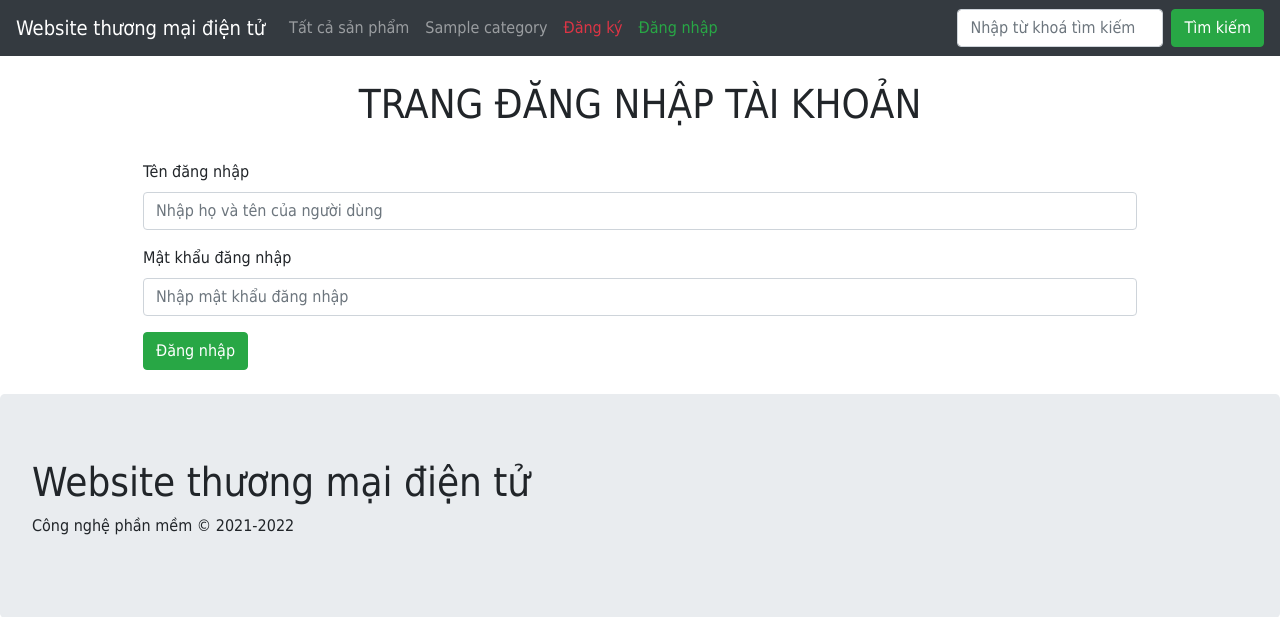
After one commit to Nguyen-Hoang-Thuan-OU/cong-nghe-phan-mem, a Flask app: page /user-login in a window 1280 px wide. The commit adds this page. Shown: the top 617 px of the page. Run offline with Flask 2, Linux system fonts and the light colour scheme; tables that the repository leaves empty hold one stand-in row (values such as "Sample post"); some libraries are stand-ins or nearby versions.

Commit message:
update register and add login, logout

```diff
--- a/bai-tap/bai-tap-thuc-hanh/bth02-03-04-saleapp/mysaleapp/saleapp/__init__.py
+++ b/bai-tap/bai-tap-thuc-hanh/bth02-03-04-saleapp/mysaleapp/saleapp/__init__.py
@@ -1,6 +1,7 @@
 from flask import Flask
 from flask_sqlalchemy import SQLAlchemy
 from flask_admin import Admin
+from flask_login import LoginManager
 import cloudinary
 
 app = Flask(__name__)
@@ -17,6 +18,10 @@ admin = Admin(app=app,
               name='TRANG BÁN HÀNG TRỰC TUYẾN',
               template_mode='bootstrap4')
 
+
+login = LoginManager(app=app)
+
+
 # Cấu hình cloudinary
 cloudinary.config(
     cloud_name='',
--- a/bai-tap/bai-tap-thuc-hanh/bth02-03-04-saleapp/mysaleapp/saleapp/index.py
+++ b/bai-tap/bai-tap-thuc-hanh/bth02-03-04-saleapp/mysaleapp/saleapp/index.py
@@ -1,9 +1,10 @@
 import math
-from flask import render_template, request, redirect, url_for
-from saleapp import app
-from saleapp.admin import *
 import utils
 import cloudinary.uploader
+from flask import render_template, request, redirect, url_for
+from saleapp import app, login
+from saleapp.admin import *
+from flask_login import login_user, logout_user
 
 
 # Trang chủ
@@ -19,7 +20,7 @@ def home():
 
     return render_template('index.html',
                            products=products,
-                           pages=math.ceil(counter/app.config['PAGE_SIZE']))
+                           pages=math.ceil(counter / app.config['PAGE_SIZE']))
 
 
 # Trang đăng ký tài khoản
@@ -46,7 +47,7 @@ def user_register():
                                password=password,
                                email=email,
                                avatar=avatar_path)
-                return redirect(url_for('home'))
+                return redirect(url_for('user_signin'))
             else:
                 err_msg = "Mật khẩu nhập lại không khớp!"
         except Exception as ex:
@@ -54,6 +55,37 @@ def user_register():
 
     return render_template('register.html',
                            err_msg=err_msg)
+
+
+# Trang đăng nhập tài khoản
+@app.route("/user-login", methods=['GET', 'POST'])
+def user_signin():
+    err_msg = ""
+    if request.method.__eq__('POST'):
+        username = request.form.get('username')
+        password = request.form.get('password')
+
+        user = utils.check_login(username=username,
+                                 password=password)
+        if user:
+            login_user(user=user)
+            return redirect(url_for('home'))
+        else:
+            err_msg = "Tên đăng nhập hoặc mật khẩu không chính xác!"
+
+    return render_template('login.html',
+                           err_msg=err_msg)
+
+
+@app.route('/user-logout')
+def user_signout():
+    logout_user()
+    return redirect(url_for('user_signin'))
+
+
+@login.user_loader
+def user_load(user_id):
+    return utils.get_user_by_id(user_id=user_id)
 
 
 # Luôn hiển thị các danh mục sản phẩm ở các trang
--- a/bai-tap/bai-tap-thuc-hanh/bth02-03-04-saleapp/mysaleapp/saleapp/models.py
+++ b/bai-tap/bai-tap-thuc-hanh/bth02-03-04-saleapp/mysaleapp/saleapp/models.py
@@ -5,6 +5,7 @@ from sqlalchemy.orm import relationship
 from saleapp import db
 from datetime import datetime
 from enum import Enum as UserEnum
+from flask_login import UserMixin
 
 
 class BaseModel(db.Model):
@@ -20,7 +21,7 @@ class UserRole(UserEnum):
     USER = 2
 
 
-class User(BaseModel):
+class User(BaseModel, UserMixin):
     name = Column(String(50), nullable=False)
     username = Column(String(50), nullable=False,
                       unique=True)
--- a/bai-tap/bai-tap-thuc-hanh/bth02-03-04-saleapp/mysaleapp/saleapp/templates/layout/header.html
+++ b/bai-tap/bai-tap-thuc-hanh/bth02-03-04-saleapp/mysaleapp/saleapp/templates/layout/header.html
@@ -23,10 +23,40 @@
             </li>
             {% endfor %}
 
+            <!--Xử lý chỉ hiện -->
+            {% if current_user.is_authenticated %}
+            <!--Hiển thị ảnh đại diện và tên người dùng-->
+            <li class="nav-item">
+                <a class="nav-link text-danger" href="{{ url_for('home') }}">
+                    {% if current_user.avatar %}
+                    <img src="{{ current_user.avatar }}"
+                         class="rounded-circle"
+                         width="30" alt="{{ current_user.name }}">
+                    {% else %}
+                    <img src="{{ url_for('static', filename='images/ou-logo-vietnamese.png') }}"
+                         class="rounded-circle"
+                         width="30" alt="{{ current_user.name }}">
+                    {% endif %}
+
+                    {{ current_user.username }}
+                </a>
+            </li>
+
+            <!--Đăng nhập tài khoản-->
+            <li class="nav-item">
+                <a class="nav-link text-success" href="{{ url_for('user_signout') }}">Đăng xuất</a>
+            </li>
+            {% else %}
             <!--Đăng ký tài khoản-->
             <li class="nav-item">
                 <a class="nav-link text-danger" href="{{ url_for('user_register') }}">Đăng ký</a>
             </li>
+
+            <!--Đăng nhập tài khoản-->
+            <li class="nav-item">
+                <a class="nav-link text-success" href="{{ url_for('user_signin') }}">Đăng nhập</a>
+            </li>
+            {% endif %}
 
         </ul>
     </div>
--- /dev/null
+++ b/bai-tap/bai-tap-thuc-hanh/bth02-03-04-saleapp/mysaleapp/saleapp/templates/login.html
@@ -0,0 +1,40 @@
+{% extends 'layout/base.html' %}
+
+{% block title %} Đăng nhập tài khoản {% endblock %}
+
+{% block content %}
+
+<br>
+
+<h1 class="text-center">TRANG ĐĂNG NHẬP TÀI KHOẢN</h1>
+
+<br>
+
+{% if err_msg %}
+<div class="alert alert-danger">
+    <h4>{{ err_msg }}</h4>
+</div>
+{% endif %}
+
+<!--Form đăng ký tài khoản-->
+<form method="post" action="{{ url_for('user_signin') }}">
+
+    <div class="form-group">
+        <label for="username">Tên đăng nhập</label>
+        <input type="text" class="form-control" required
+               id="username" name="username" placeholder="Nhập họ và tên của người dùng">
+    </div>
+
+    <div class="form-group">
+        <label for="password">Mật khẩu đăng nhập</label>
+        <input type="password" class="form-control" required
+               id="password" name="password" placeholder="Nhập mật khẩu đăng nhập">
+    </div>
+
+    <input type="submit" class="btn btn-success" value="Đăng nhập">
+
+</form>
+
+<br>
+
+{% endblock %}
--- a/bai-tap/bai-tap-thuc-hanh/bth02-03-04-saleapp/mysaleapp/saleapp/templates/register.html
+++ b/bai-tap/bai-tap-thuc-hanh/bth02-03-04-saleapp/mysaleapp/saleapp/templates/register.html
@@ -3,6 +3,8 @@
 {% block title %} Đăng ký tài khoản người dùng {% endblock %}
 
 {% block content %}
+
+<br>
 
 <h1 class="text-center">TRANG ĐĂNG KÝ NGƯỜI DÙNG</h1>
 
--- a/bai-tap/bai-tap-thuc-hanh/bth02-03-04-saleapp/mysaleapp/saleapp/utils.py
+++ b/bai-tap/bai-tap-thuc-hanh/bth02-03-04-saleapp/mysaleapp/saleapp/utils.py
@@ -70,7 +70,7 @@ def load_products(cate_id=None,
 
 
 def count_products():
-    return Product.query\
+    return Product.query \
         .filter(Product.active.__eq__(True)).count()
 
 
@@ -86,7 +86,9 @@ def get_product_by_id(product_id):
 
 
 def add_user(name, username, password, **kwargs):
-    password = str(hashlib.md5(password.strip().encode('utf-8')).hexdigest())
+    password = str(hashlib.md5(password.strip()
+                               .encode('utf-8'))
+                   .hexdigest())
     user = User(name=name.strip(),
                 username=username.strip(),
                 password=password,
@@ -95,3 +97,19 @@ def add_user(name, username, password, **kwargs):
 
     db.session.add(user)
     db.session.commit()
+
+
+def check_login(username, password):
+    if username and password:
+        password = str(hashlib.md5(password.strip()
+                                   .encode('utf-8'))
+                       .hexdigest())
+
+        return User.query.filter(User.username.__eq__(username.strip()),
+                                 User.password.__eq__(password)).first()
+
+    return None
+
+
+def get_user_by_id(user_id):
+    return User.query.get(user_id)
```
Also changed, not shown: bai-tap/bai-tap-thuc-hanh/bth02-03-04-saleapp/mysaleapp/saleapp/static/images/ou-logo-vietnamese.png (added).
